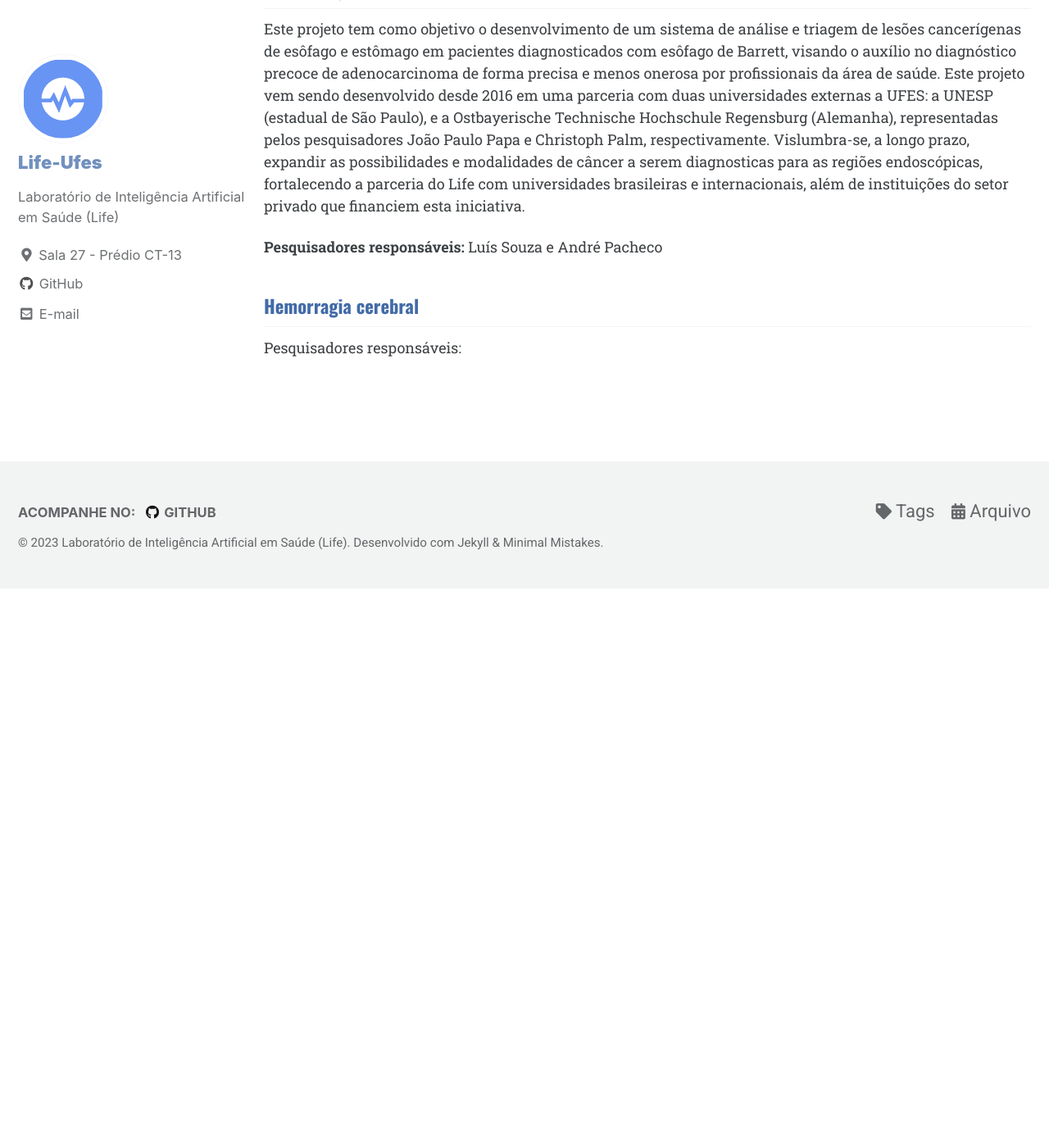
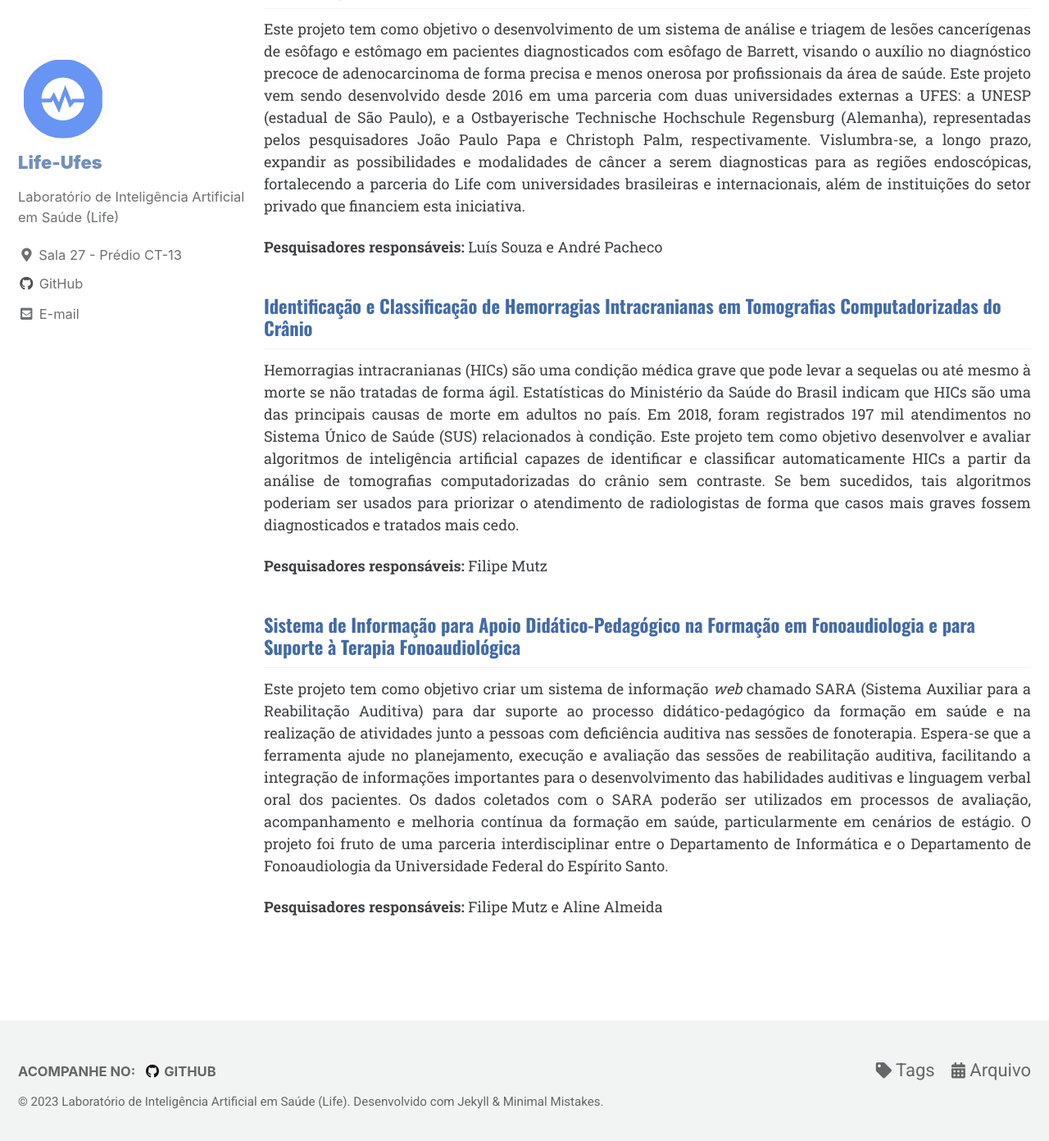
Before and after one commit to life-ufes/site, a Jekyll site: the page built from _pages/projetos.md, in a window 1280 px wide and 1400 px high, scrolled down 993 px. Shown: the top 1392 px of the window at 82% size. Built offline with Jekyll 4.4.1, drawn with Linux system fonts in a browser that asks for light colours; cached includes are drawn as plain includes; before the commit the page ends 1711 px from its top, so only the background shows below that.

Commit message:
new projects added

```diff
--- a/_pages/projetos.md
+++ b/_pages/projetos.md
@@ -25,9 +25,20 @@ Este projeto tem como objetivo o desenvolvimento de um sistema de análise e tri
 ## Identificação de lesões de câncer de esofago e estômago
 
 Este projeto tem como objetivo o desenvolvimento de um sistema de análise e triagem de lesões cancerígenas de esôfago e estômago em pacientes diagnosticados com esôfago de Barrett, visando o auxílio no diagnóstico precoce de adenocarcinoma de forma precisa e menos onerosa por profissionais da área de saúde. Este projeto vem sendo desenvolvido desde 2016 em uma parceria com duas universidades externas a UFES: a UNESP (estadual de São Paulo), e a Ostbayerische Technische Hochschule Regensburg (Alemanha), representadas pelos pesquisadores João Paulo Papa e Christoph Palm, respectivamente. Vislumbra-se, a longo prazo, expandir as possibilidades e modalidades de câncer a serem diagnosticas para as regiões endoscópicas, fortalecendo a parceria do Life com universidades brasileiras e internacionais, além de instituições do setor privado que financiem esta iniciativa.
+{: style="text-align: justify;"}
 
 **Pesquisadores responsáveis:** Luís Souza e André Pacheco
 
-## Hemorragia cerebral
+## Identificação e Classificação de Hemorragias Intracranianas em Tomografias Computadorizadas do Crânio
 
-Pesquisadores responsáveis:
+Hemorragias intracranianas (HICs) são uma condição médica grave que pode levar a sequelas ou até mesmo à morte se não tratadas de forma ágil. Estatísticas do Ministério da Saúde do Brasil indicam que HICs são uma das principais causas de morte em adultos no país. Em 2018, foram registrados 197 mil atendimentos no Sistema Único de Saúde (SUS) relacionados à condição. Este projeto tem como objetivo desenvolver e avaliar algoritmos de inteligência artificial capazes de identificar e classificar automaticamente HICs a partir da análise de tomografias computadorizadas do crânio sem contraste. Se bem sucedidos, tais algoritmos poderiam ser usados para priorizar o atendimento de radiologistas de forma que casos mais graves fossem diagnosticados e tratados mais cedo.
+{: style="text-align: justify;"}
+
+**Pesquisadores responsáveis:** Filipe Mutz
+
+## Sistema de Informação para Apoio Didático-Pedagógico na Formação em Fonoaudiologia e para Suporte à Terapia Fonoaudiológica
+
+Este projeto tem como objetivo criar um sistema de informação _web_ chamado SARA (Sistema Auxiliar para a Reabilitação Auditiva) para dar suporte ao processo didático-pedagógico da formação em saúde e na realização de atividades junto a pessoas com deficiência auditiva nas sessões de fonoterapia. Espera-se que a ferramenta ajude no planejamento, execução e avaliação das sessões de reabilitação auditiva, facilitando a integração de informações importantes para o desenvolvimento das habilidades auditivas e linguagem verbal oral dos pacientes. Os dados coletados com o SARA poderão ser utilizados em processos de avaliação, acompanhamento e melhoria contínua da formação em saúde, particularmente em cenários de estágio. O projeto foi fruto de uma parceria interdisciplinar entre o Departamento de Informática e o Departamento de Fonoaudiologia da Universidade Federal do Espírito Santo.
+{: style="text-align: justify;"}
+
+**Pesquisadores responsáveis:** Filipe Mutz e Aline Almeida
```
Also changed, not shown: 1 other file.
